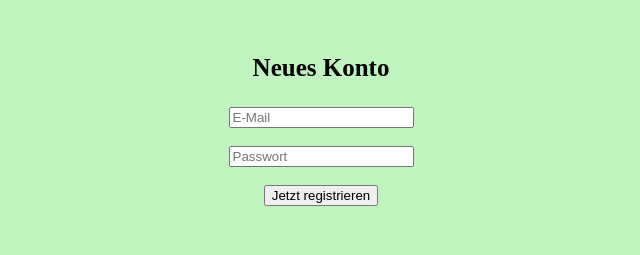
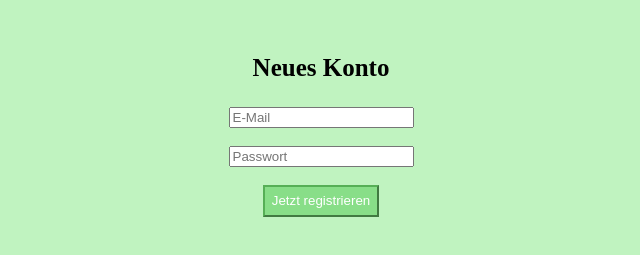
Before and after one commit to CatchZ/Webdesign-Projekt, a plain HTML site: page public/registrierung.html in a window 1280 px wide. Shown: the part 141-396 px from the top of the page, without its empty margins (319-959 px from the left). Drawn offline with Linux system fonts and the light colour scheme.

Commit message:
mail test

```diff
--- a/public/registrierung.html
+++ b/public/registrierung.html
@@ -24,7 +24,8 @@
 <!-- Registrierung-->
 <div>
     <div class="center">
-        <form form id="registrationForm" action="#">
+        <!--form form id="registrationForm2" action="#"-->
+        <form method = "POST" action="send">
             <div class="center">
                 <p class="loginTitle">Neues Konto</p>
             </div>
@@ -37,7 +38,7 @@
             </div>
             <br>
             <div class="center">
-                <input type="submit" value="Jetzt registrieren">
+                <button type="submit" >Jetzt registrieren</button>
             </div>
             <br><br>
             <!--div class="center">
@@ -52,6 +53,7 @@
 
 
 <script src="js/registrieren.js"></script>
+<script src="js/mailer.js"></script>
 
 
 </body>
```
Also changed, not shown: public/js/mailer.js (added, +36 -0 lines), public/js/registrieren.js (+1 -33 lines).
